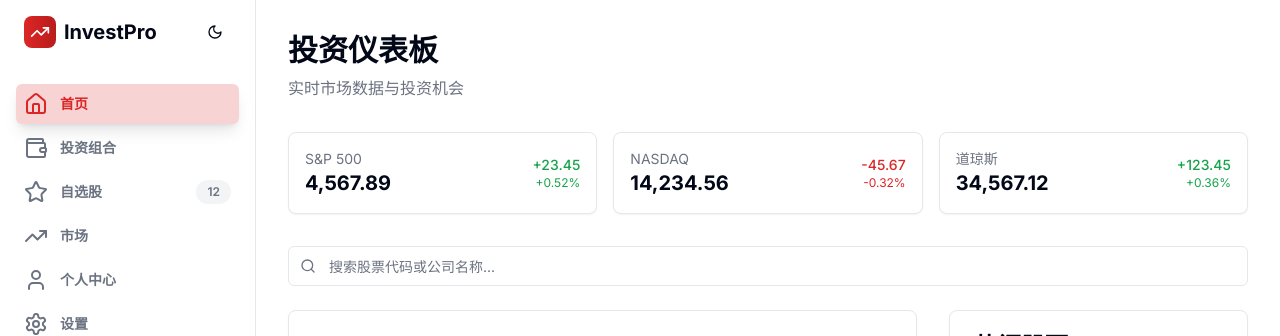
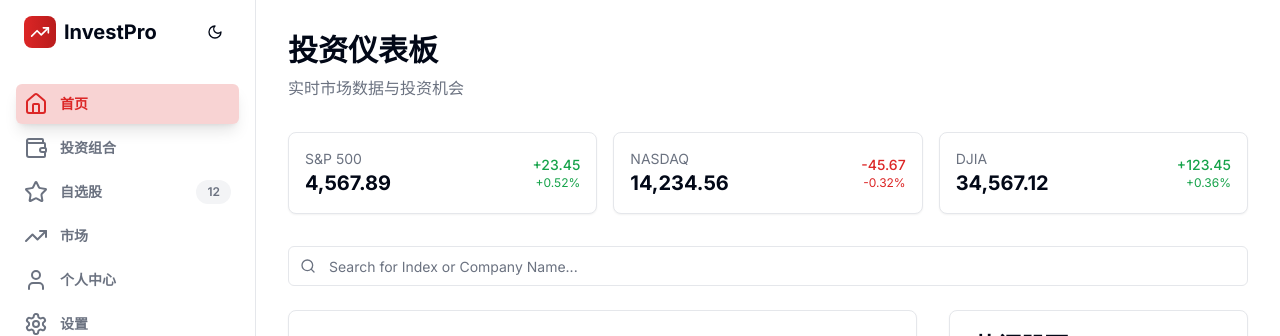
Before and after one commit to myli0724/portfolio-management, a Next.js app in the folder frontend/: page /dashboard in a window 1280 px wide. Shown: the top 336 px of the page. Built offline with nearby package versions, Linux system fonts and the light colour scheme.

Commit message:
dashboard try1

```diff
--- a/frontend/components/dashboard.tsx
+++ b/frontend/components/dashboard.tsx
@@ -61,7 +61,7 @@ const mockStocks = [
 const marketIndices = [
   { name: "S&P 500", value: "4,567.89", change: "+23.45", changePercent: "+0.52%" },
   { name: "NASDAQ", value: "14,234.56", change: "-45.67", changePercent: "-0.32%" },
-  { name: "道琼斯", value: "34,567.12", change: "+123.45", changePercent: "+0.36%" },
+  { name: "DJIA", value: "34,567.12", change: "+123.45", changePercent: "+0.36%" },
 ]
 
 export default function Dashboard() {
@@ -129,7 +129,7 @@ export default function Dashboard() {
           <div className="relative">
             <Search className="absolute left-3 top-1/2 transform -translate-y-1/2 text-muted-foreground h-4 w-4" />
             <Input
-              placeholder="搜索股票代码或公司名称..."
+              placeholder="Search for Index or Company Name..."
               value={searchQuery}
               onChange={(e) => setSearchQuery(e.target.value)}
               className="pl-10"
```
